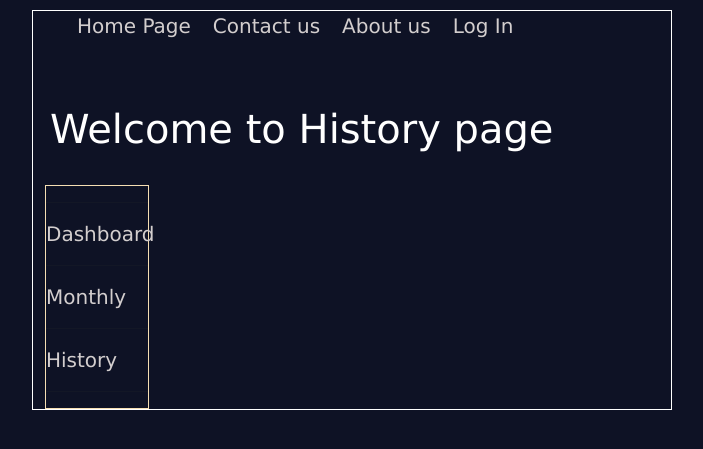
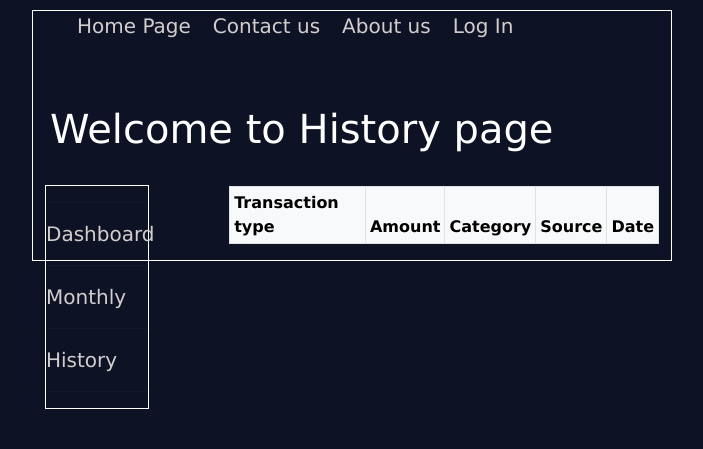
Before and after one commit to mesropda/Portfolio, a Django app: page /expenses/history in a window 1280 px wide. Shown: the top 449 px of the page, without its empty margins (288-991 px from the left). Run offline with Django 5.2, Linux system fonts and the light colour scheme; data comes from the database, SQL or seed files in the repository; both versions use the stored data as it was after the commit; lists and menus that the app fills with data are empty; some libraries are stand-ins or nearby versions.

Commit message:
table added

```diff
--- a/expenseTracker/expenses/templates/history.html
+++ b/expenseTracker/expenses/templates/history.html
@@ -2,8 +2,14 @@
 
 {%block content%}
 
+<style>
+    .table-div {
+        margin-left: auto;
+        margin-top: -223px;
+        width: 70%;
+    }
+</style>
 
-</style>
 <br>
 <h1 class="welcome-txt">Welcome to History page</h1>
 {%if messages%}
@@ -17,5 +23,11 @@
 {%endif%}
 
 {% include 'sidebar.html' %}
+<div class="table-div">
+
+
+    {% include 'partials/vew_transactions_template.html'%}
+</div>
+
 
 {%endblock%}
--- a/expenseTracker/expenses/templates/index.html
+++ b/expenseTracker/expenses/templates/index.html
@@ -44,7 +44,7 @@
 {% endfor %}
 {%endif%}
 
-<div class="transaction">
+< <div class="transaction">
     <button class="btn-wallet" type="button" hx-get="{% url 'expenses:add-expense' %}" hx-target="#expense-form"
         hx-swap="beforeend">Add an expense</button>
     <br>
--- a/expenseTracker/expenses/templates/partials/transaction.html
+++ b/expenseTracker/expenses/templates/partials/transaction.html
@@ -1,2 +1,3 @@
-<li>{{transaction.transaction_type}} - {{transaction.amount}} - {{transaction.category}} - {{transaction.source}} -
+<li> {{transaction.id}} {{transaction.transaction_type}} - {{transaction.amount}} - {{transaction.category}} -
+    {{transaction.source}} -
     {{transaction.date}} </li>
--- /dev/null
+++ b/expenseTracker/expenses/templates/partials/vew_transactions_template.html
@@ -0,0 +1,22 @@
+<table class="table table-light table-striped table-hover table-sm table-bordered">
+    <thead class=>
+        <tr>
+            <th scope="col"> Transaction type </th>
+            <th scope="col"> Amount </th>
+            <th scope="col"> Category </th>
+            <th scope="col"> Source </th>
+            <th scope="col"> Date </th>
+        </tr>
+    </thead>
+    <tboby>
+        {% for transaction in transactions%}
+        <tr>
+            <td> {{transaction.transaction_type}} </td>
+            <td> {{transaction.amount}} </td>
+            <td> {{transaction.category}} </td>
+            <td> {{transaction.source}} </td>
+            <td> {{transaction.date}} </td>
+        </tr>
+        {% endfor %}
+    </tboby>
+</table>
--- a/expenseTracker/expenses/templates/sidebar.html
+++ b/expenseTracker/expenses/templates/sidebar.html
@@ -1,15 +1,16 @@
 <style>
     .menu {
         width: 17%;
-        border: 1px solid wheat;
+        border: 1px solid white;
     }
 
-    .sidebar {
+    .sidebar11 {
         list-style-type: none;
-        padding: 0%;
+        padding: 0;
+
     }
 
-    .sidebar li a {
+    .sidebar11 li a {
         color: rgb(211, 206, 206);
         text-decoration: none;
         font-size: 20px;
@@ -18,8 +19,8 @@
 </style>
 <br>
 <div class="menu">
-    <aside>
-        <ul class="sidebar">
+
+    <ul class="sidebar11">
         <hr />
         <li> <a href="{%url 'expenses:index'%}">Dashboard</a> </li>
         <hr />
@@ -29,5 +30,4 @@
         <hr />
     </ul>
 
-    </aside>
 </div>
--- a/expenseTracker/expenses/views.py
+++ b/expenseTracker/expenses/views.py
@@ -10,8 +10,10 @@ from .models import Transactions
 
 
 def user_home_page(request):
+    user = check_if_user_loggedin(request)
+    user_transactions = Transactions.objects.filter(user=user)
     context = {'form': RegisterNewTransactionFrom(),
-               'transactions': Transactions.objects.all()}
+               'transactions': user_transactions.order_by('-id')[:10]}
     return render(request, "index.html", context)
 
 
@@ -20,7 +22,10 @@ def monthly_report(request):
 
 
 def history(request):
-    return render(request, "history.html", {})
+    user = check_if_user_loggedin(request)
+    context = {'transactions': Transactions.objects.filter(
+        user=user).order_by('-id')}
+    return render(request, "history.html", context)
 
 
 def add_expense(request):
@@ -36,3 +41,10 @@ def add_expense(request):
             return render(request, 'partials/transaction.html', context)
 
     return render(request, 'partials/form.html', {'form': RegisterNewTransactionFrom()})
+
+
+def vew_user_transactions(request):
+    user = check_if_user_loggedin(request)
+    context = {'transactions': Transactions.objects.filter(
+        user=user).order_by('-id')}
+    return render(request, "vew_transactions_template.html", context)
--- a/expenseTracker/tracker/templates/base.html
+++ b/expenseTracker/tracker/templates/base.html
@@ -8,6 +8,7 @@
 
     <link href="https://cdn.jsdelivr.net/npm/bootstrap@5.0.2/dist/css/bootstrap.min.css" rel="stylesheet"
         integrity="sha384-EVSTQN3/azprG1Anm3QDgpJLIm9Nao0Yz1ztcQTwFspd3yD65VohhpuuCOmLASjC" crossorigin="anonymous">
+
 
     <script src="https://unpkg.com/htmx.org@1.9.10"
         integrity="sha384-D1Kt99CQMDuVetoL1lrYwg5t+9QdHe7NLX/SoJYkXDFfX37iInKRy5xLSi8nO7UC"
```
Also changed, not shown: expenseTracker/db.sqlite3. Lines whose indentation alone changed are shown as unchanged.
